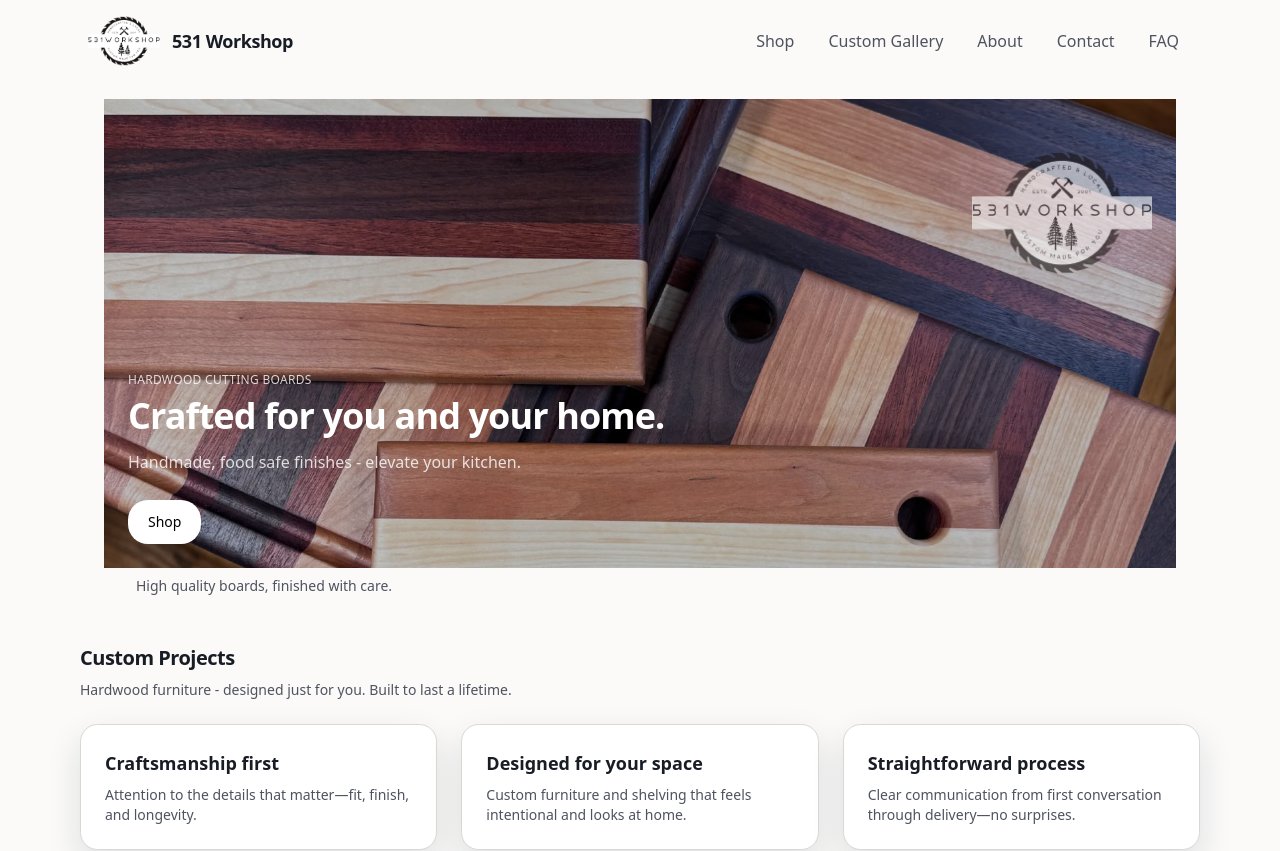
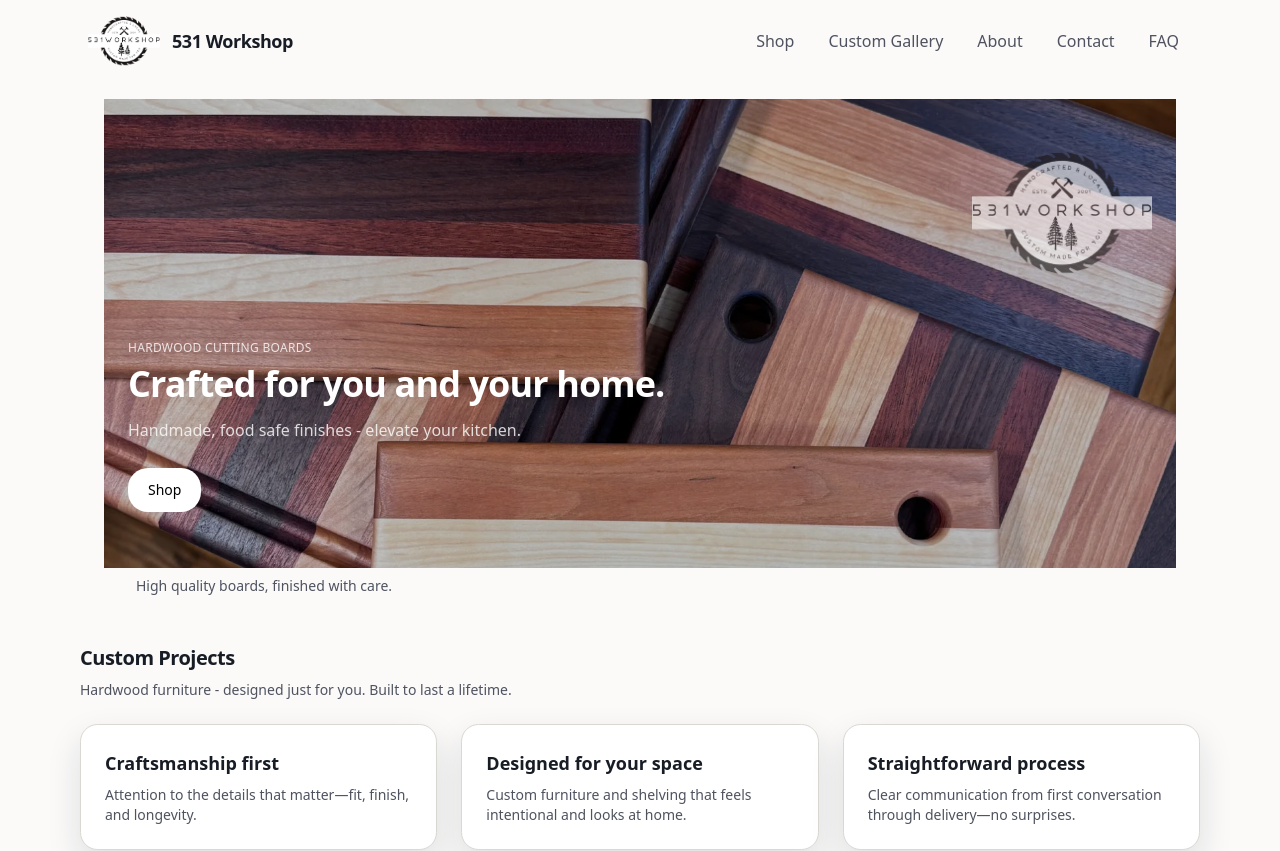
Before and after one commit to 3ef-studio/531workshop-site, a Next.js app: page / in a window 1280 px wide. Shown: the top 851 px of the page. Built offline with nearby package versions, Linux system fonts and the light colour scheme; no server answers.

Commit message:
hero tweak

```diff
--- a/components/Hero.tsx
+++ b/components/Hero.tsx
@@ -35,7 +35,7 @@ export default function Hero() {
 
           {/* Content */}
           <div className="absolute inset-0 flex items-end">
-            <div className="w-full p-4 sm:p-6">
+            <div className="w-full p-4 sm:p-6 pb-10 sm:pb-14">
               <div className="max-w-2xl">
                 <p className="text-xs tracking-wide uppercase text-white/80">
                   Hardwood Cutting Boards
```
